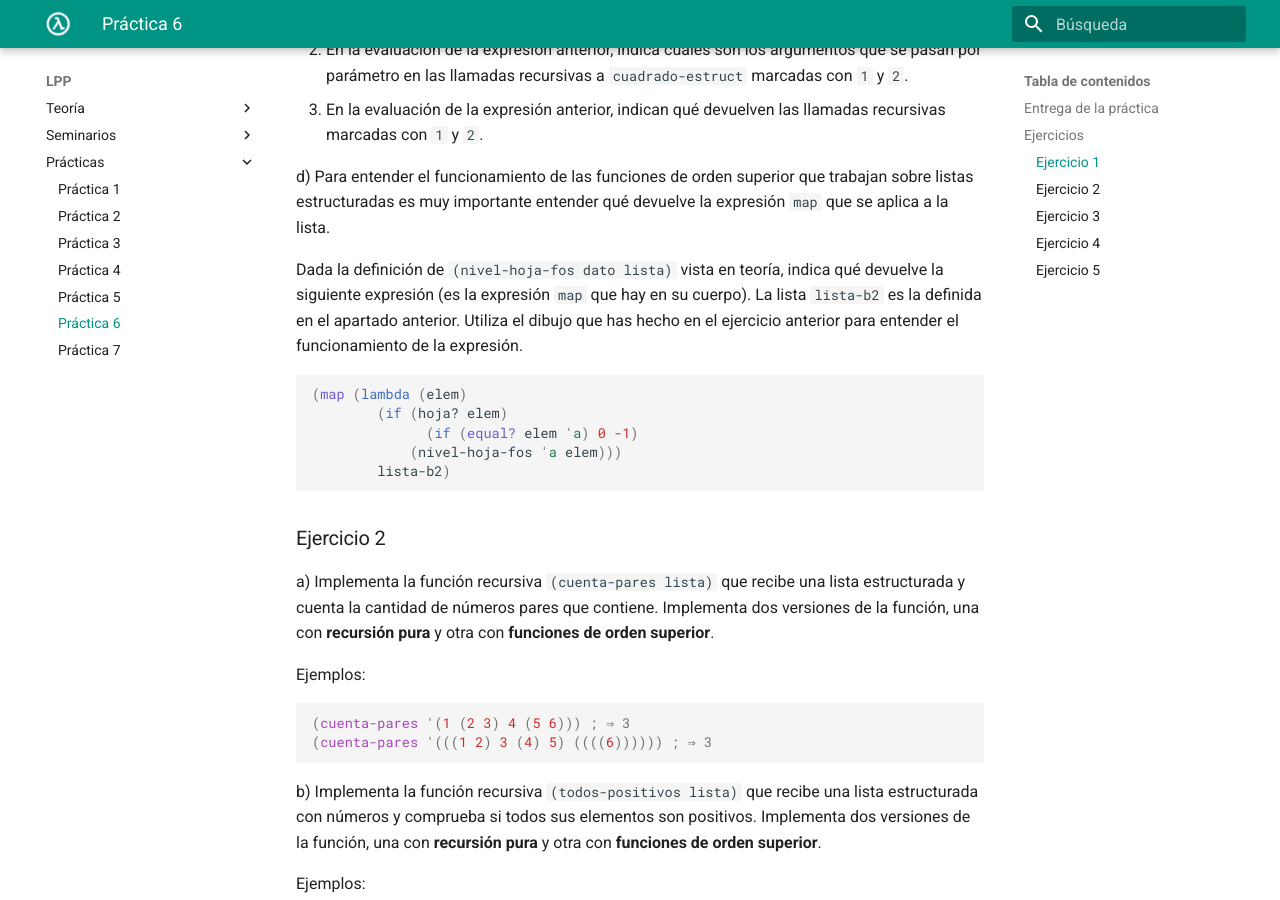
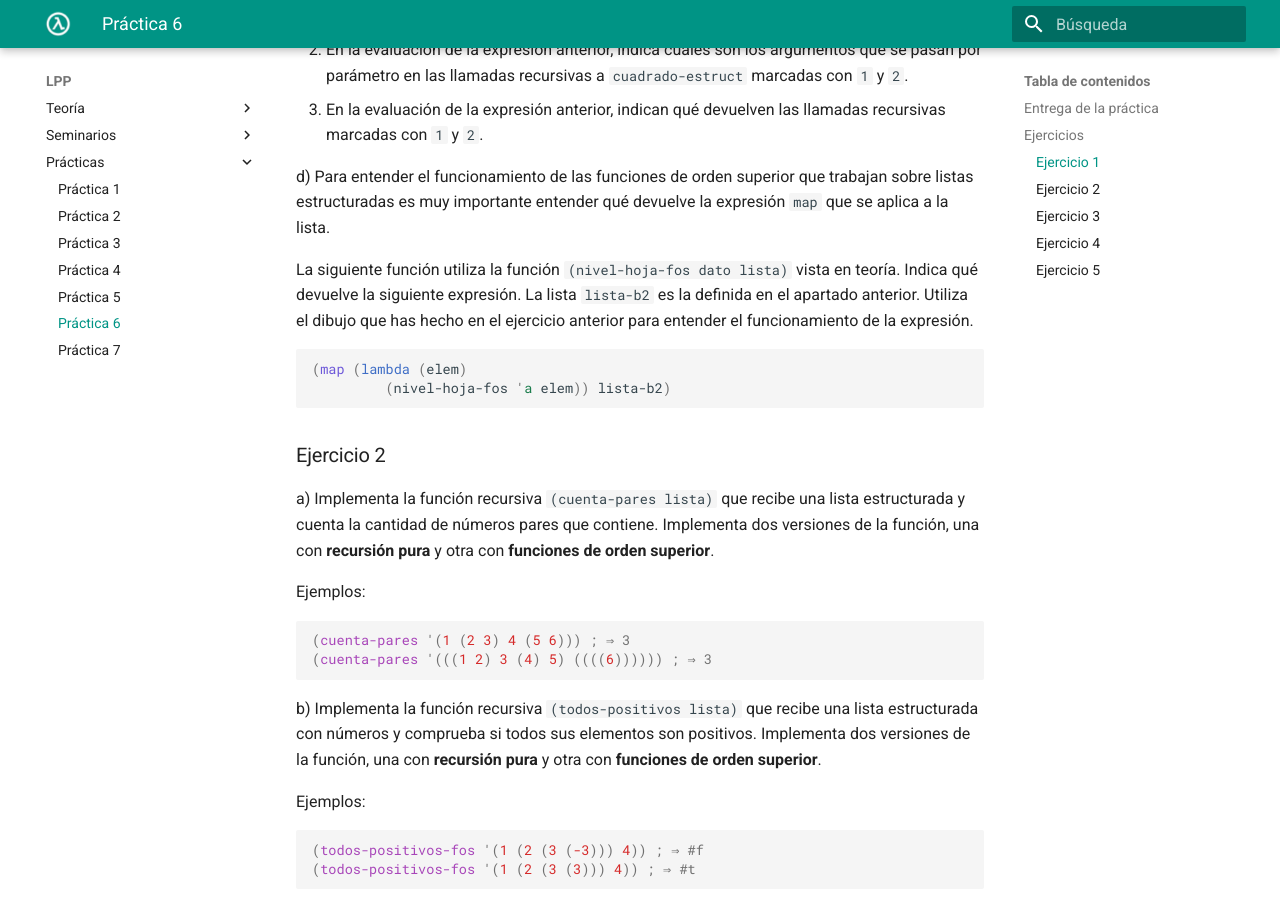
Before and after one commit to domingogallardo/apuntes-lpp, an MkDocs documentation site: the page built from docs/practicas/practica06/practica06.md, in a window 1280 px wide and 900 px high, scrolled down 1201 px. Built offline with MkDocs 1.6.1 and Material for MkDocs 9.7.7, drawn with Linux system fonts in a browser that asks for light colours.

Commit message:
Corrección práctica 6

````diff
--- a/docs/practicas/practica06/practica06.md
+++ b/docs/practicas/practica06/practica06.md
@@ -61,18 +61,15 @@ d) Para entender el funcionamiento de las funciones de orden superior
 que trabajan sobre listas estructuradas es muy importante entender qué
 devuelve la expresión `map` que se aplica a la lista.
 
-Dada la definición de `(nivel-hoja-fos dato lista)` vista en teoría,
-indica qué devuelve la siguiente expresión (es la expresión `map` que
-hay en su cuerpo). La lista `lista-b2` es la definida en el apartado
-anterior. Utiliza el dibujo que has hecho en el ejercicio anterior
-para entender el funcionamiento de la expresión.
+La siguiente función utiliza la función `(nivel-hoja-fos dato lista)`
+vista en teoría. Indica qué devuelve la siguiente expresión.  La lista
+`lista-b2` es la definida en el apartado anterior. Utiliza el dibujo
+que has hecho en el ejercicio anterior para entender el funcionamiento
+de la expresión.
 
 ```racket
 (map (lambda (elem)
-        (if (hoja? elem)
-              (if (equal? elem 'a) 0 -1)
-            (nivel-hoja-fos 'a elem)))
-        lista-b2)
+         (nivel-hoja-fos 'a elem)) lista-b2)
 ```
 
 ### Ejercicio 2  ###
````
